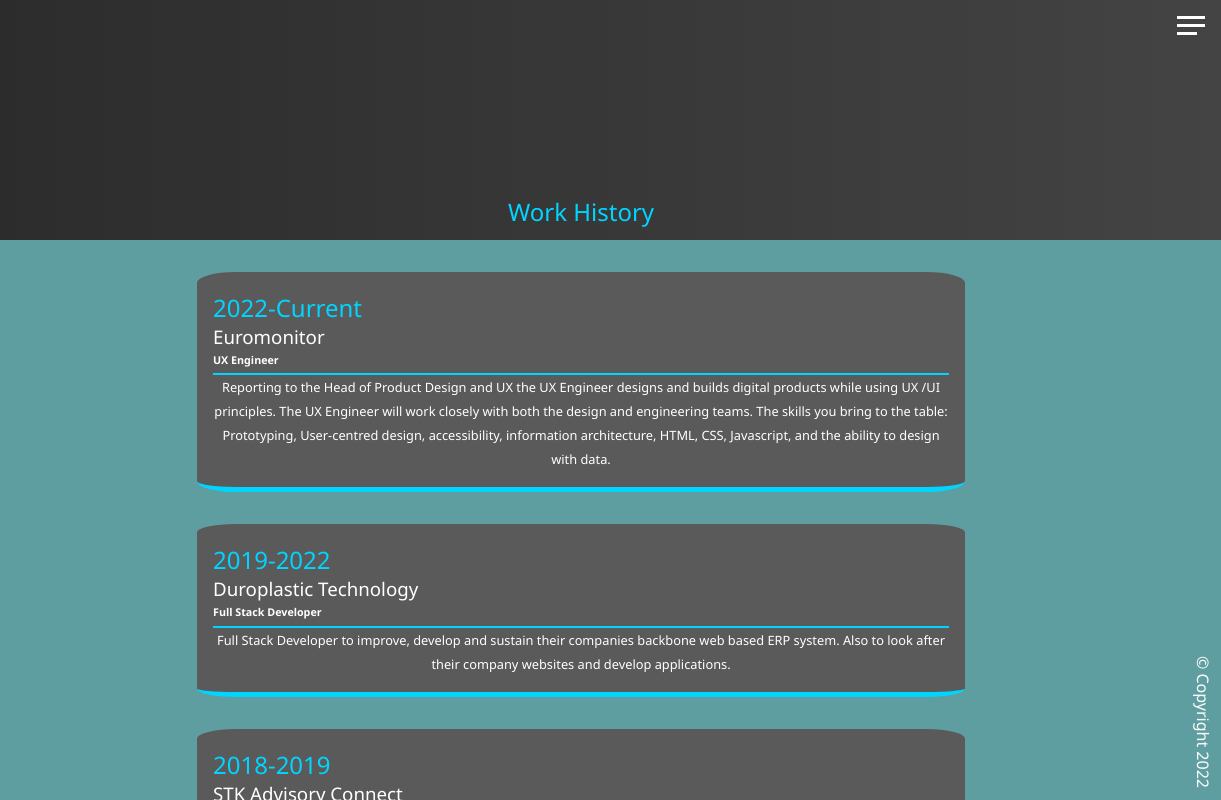
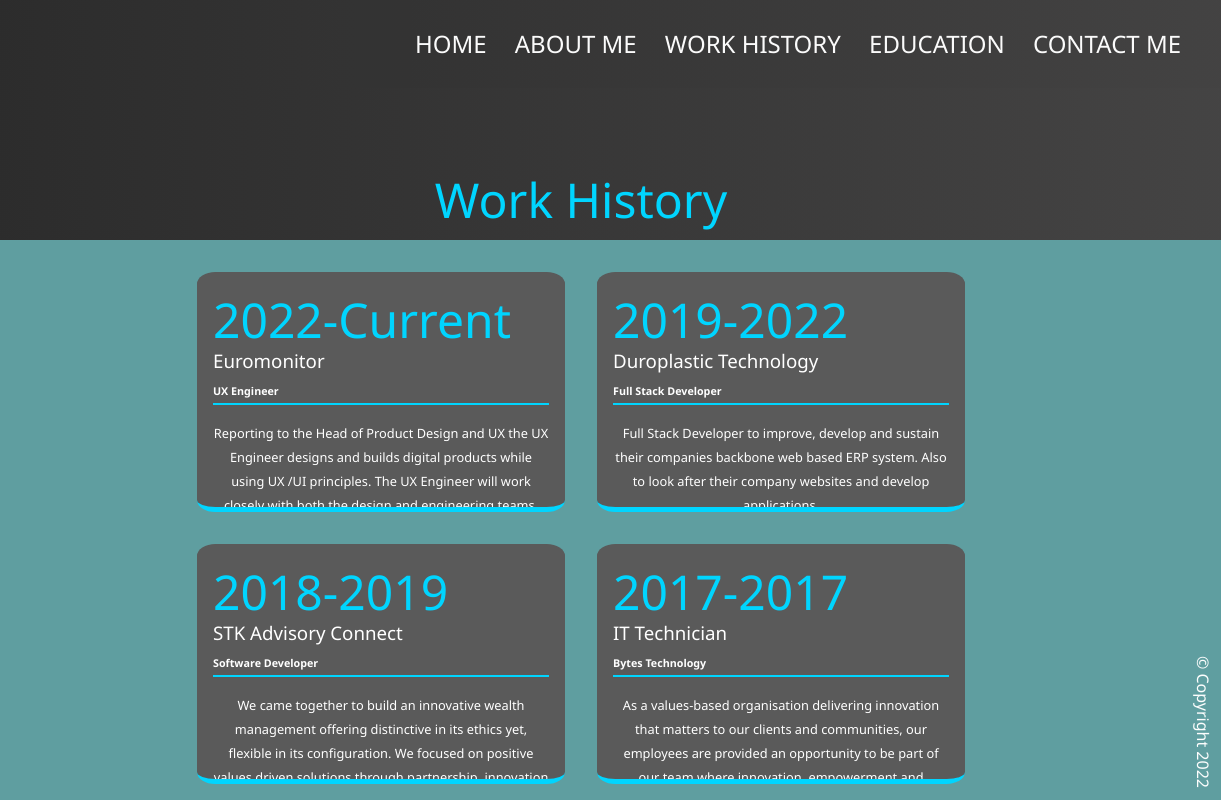
Before and after one commit to Kensleyz/sass_project, a plain HTML site: page workhistory.html in a window 1280 px wide. Shown: the full height of the page, 59-1280 px from the left. Drawn offline with Linux system fonts and the light colour scheme.

Commit message:
Responsive update

```diff
--- a/scss/_about.scss
+++ b/scss/_about.scss
@@ -47,8 +47,10 @@
             padding: 0.5rem;
             border-bottom: 5px solid $secondary-color;
             border-radius: 5%;
+            text-align: center;
+            display: flex;
             align-items: center;
-            text-align: center;
+            justify-content: center;
 
             span {
                 font-size: 5rem;
--- a/scss/_config.scss
+++ b/scss/_config.scss
@@ -17,5 +17,22 @@
     } @else{
         @return white;
     }
+}
 
+@mixin media-md {
+    @media screen and (min-width: 768px){
+        @content;
+    }
 }
+
+@mixin media-lg {
+    @media screen and (min-width: 1024px){
+        @content;
+    }
+}
+
+@mixin media-xl {
+    @media screen and (min-width: 1600px){
+        @content;
+    }
+}
--- a/scss/_education.scss
+++ b/scss/_education.scss
@@ -54,20 +54,18 @@
 
             h6 {
                 margin: 0.3rem 0;
+                border-bottom: 2px solid $secondary-color;
+                line-height: 1.5rem;
+            }
+
+            p {
+
+                text-align: center;
+                font-size: 0.8rem;
+                margin-top: 1rem;
                 line-height: 1rem;
             }
 
-            p {
-                border-top: 2px solid $secondary-color;
-                line-height: 1.5rem;
-                text-align: center;
-                font-size: 0.8rem;
-                margin-top: 0.5rem;
-            }
-
-            ul {
-                border-top: 2px solid $secondary-color;
-            }
 
             ul > li {
                 line-height: 1rem;
--- /dev/null
+++ b/scss/_responsive.scss
@@ -0,0 +1,54 @@
+@include media-md {
+    .menu-btn {
+        visibility: hidden;
+    }
+
+    .nav {
+        visibility: visible;
+
+        .menu-nav {
+            display: block;
+            transform: translateY(0);
+            height: 100%;
+            background:
+            linear-gradient(
+                to right,
+                rgba($primary-color, 0.9),
+                rgba($primary-color, 0.3)
+            )
+            rgb(81, 80, 80) center top;
+            text-align: right;
+
+            &__item {
+                display: inline;
+                padding-right: 1.5rem;
+            }
+
+            &__link {
+                font-size: 1.5rem;
+            }
+        }
+    }
+
+    .text-secondary {
+        font-size: 3rem;
+    }
+
+    .about__bio {
+        font-size: 1.5rem;
+    }
+
+
+
+    .skills {
+       grid-template-columns: repeat(3, 1fr) !important;
+    }
+
+    .jobs {
+        grid-template-columns: repeat(2, 1fr) !important;
+     }
+
+     .cards {
+        grid-template-columns: repeat(2, 1fr) !important;
+     }
+}
--- a/scss/_workhistory.scss
+++ b/scss/_workhistory.scss
@@ -40,13 +40,21 @@
         display: grid;
         grid-template-columns: 1fr;
         grid-gap: 2rem;
-        //background-color: black;
 
         &__job {
             background: lighten($primary-color, 20%);
             padding: 1rem;
             border-bottom: 5px solid $secondary-color;
             border-radius: 5%;
+            height: 30vh;
+            overflow: hidden;
+            @include transition-ease;
+
+            &:hover {
+                height: 100%;
+                //overflow: hidden;
+            }
+
 
             h2, h3 {
                 margin: 0.5rem 0;
@@ -54,15 +62,16 @@
 
             h6 {
                 margin: 0.3rem 0;
+                border-bottom: 2px solid $secondary-color;
+                line-height: 1.5rem;
 
             }
 
             p {
-                border-top: 2px solid $secondary-color;
                 line-height: 1.5rem;
                 text-align: center;
                 font-size: 0.8rem;
-                margin-top: 0.5rem;
+                margin-top: 1rem;
             }
         }
     }
--- a/scss/main.scss
+++ b/scss/main.scss
@@ -5,6 +5,7 @@
 @import 'workhistory';
 @import 'education';
 @import 'contact';
+@import 'responsive';
 
 html {
     background-color: pink;
```
Also changed, not shown: scss/main.css, 1 other file.
